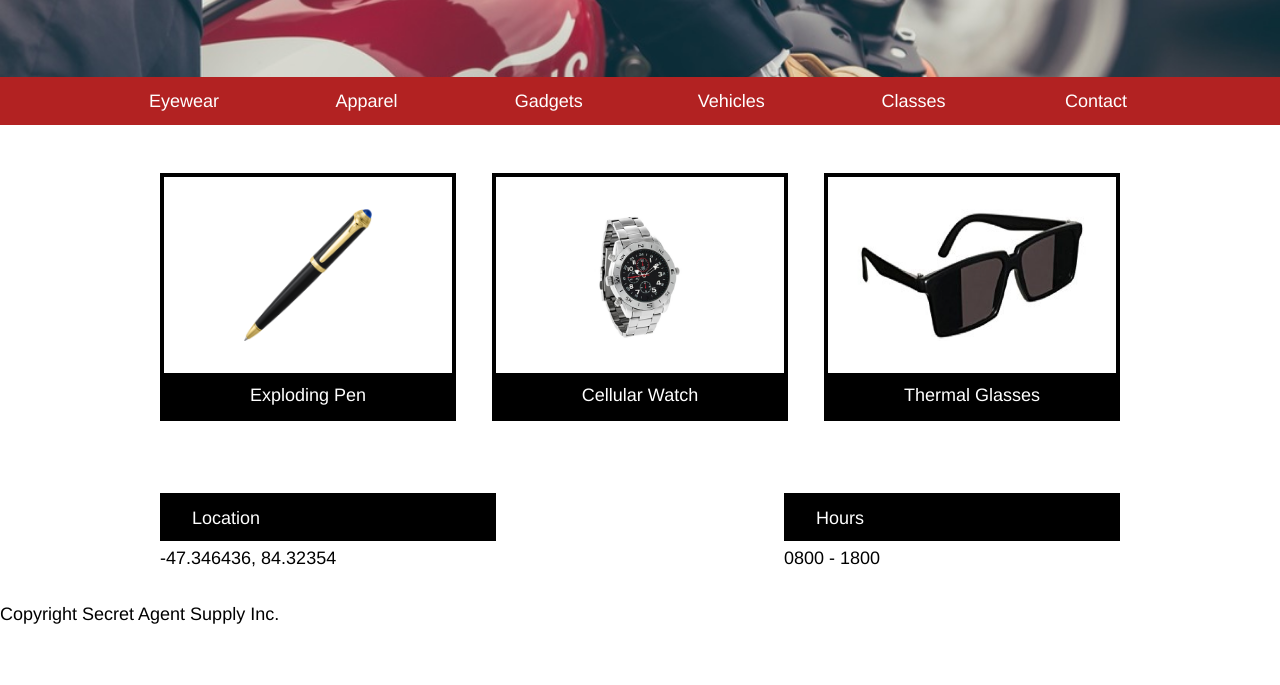
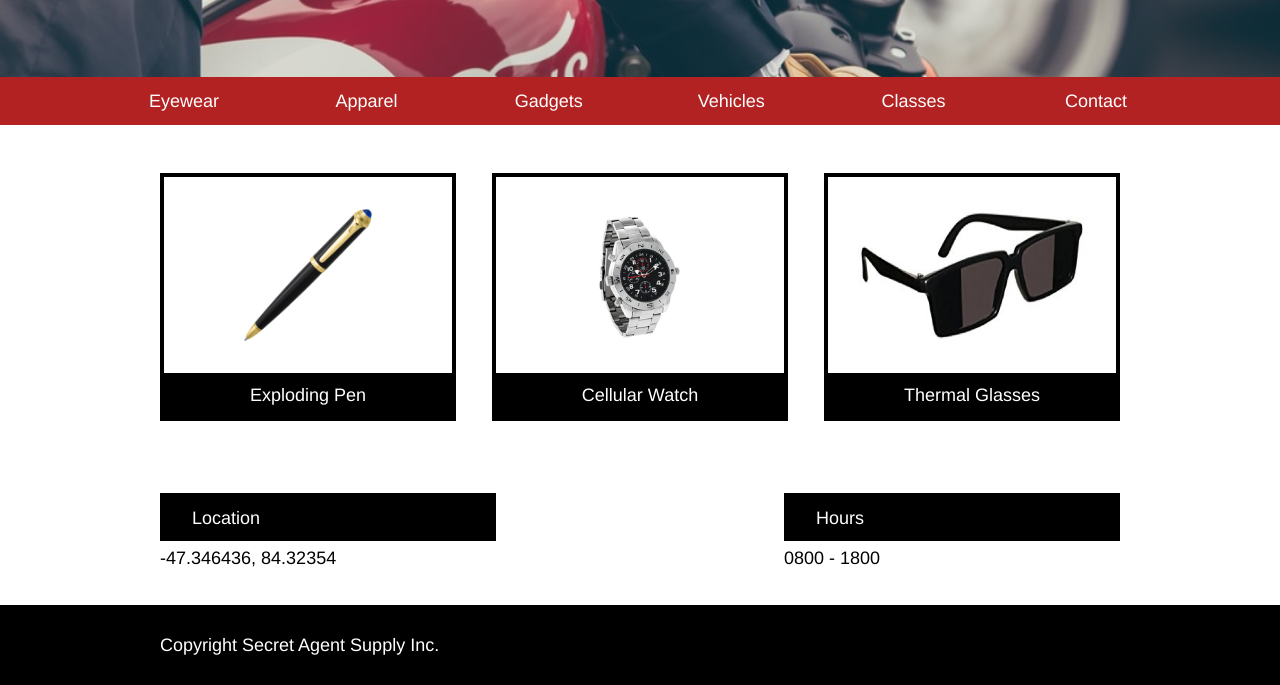
Before and after one commit to Valeruu/SecretAgentSupply, a plain HTML site: page index.html in a window 1280 px wide. Shown: the part 371-1056 px from the top of the page. Before the commit the page ends 995 px from the top, so only its background shows below. Drawn offline with Linux system fonts and the light colour scheme.

Commit message:
Completed desktop version

```diff
--- a/index.html
+++ b/index.html
@@ -88,11 +88,13 @@
       </div>
     </section>
 
+    <!-- This is the footer section -->
+    <div class="footer">
+      <footer>
+        <span>Copyright Secret Agent Supply Inc.</span>
+      </footer>
+    </div>
 
-
-    <footer>
-      <span>Copyright Secret Agent Supply Inc.</span>
-    </footer>
 
   </body>
 </html>
--- a/resources/css/style.css
+++ b/resources/css/style.css
@@ -243,3 +243,21 @@ li {
   width: 35%;
   padding-bottom: 4rem;
 }
+
+/* This is the styling for the footer section */
+
+footer {
+  display: flex;
+  width: 100%;
+  height: 5rem;
+  justify-content: center;
+  align-items: center;
+  margin-left: auto;
+  margin-right: auto;
+  background-color: black;
+  color: white;
+}
+
+footer span {
+  width: 960px;
+}
```
